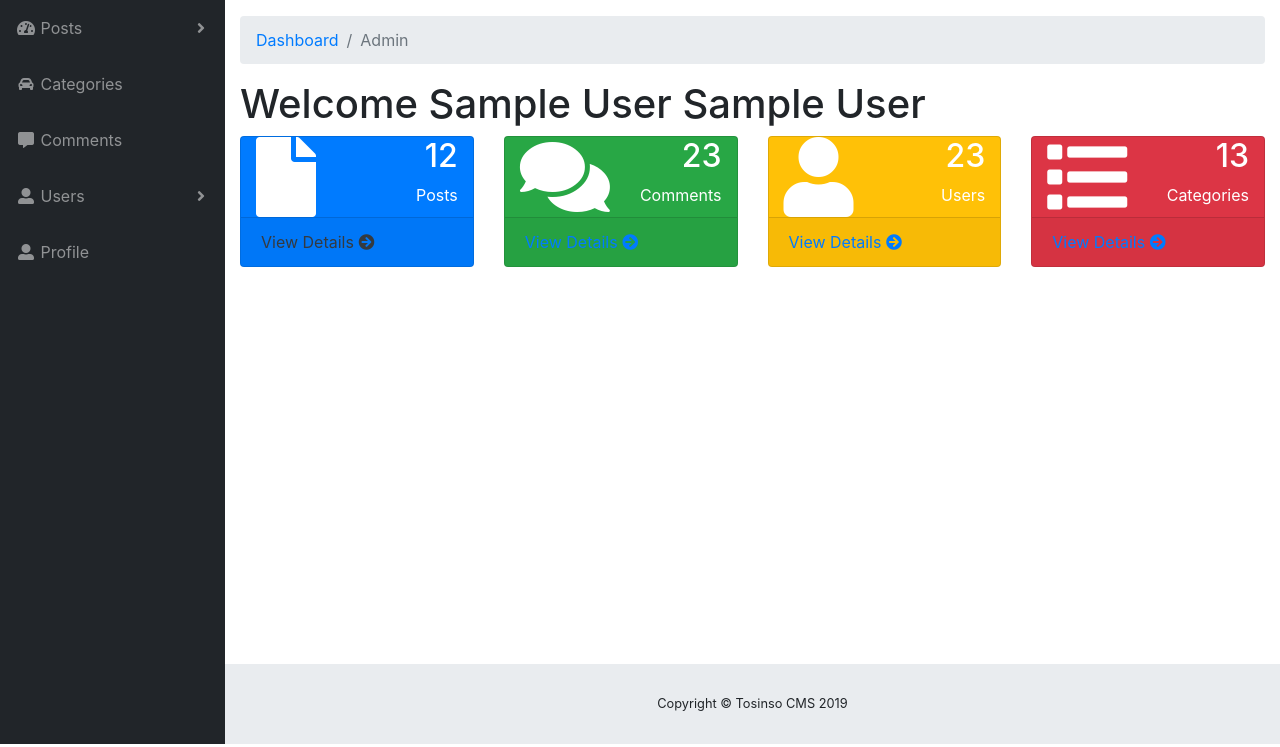
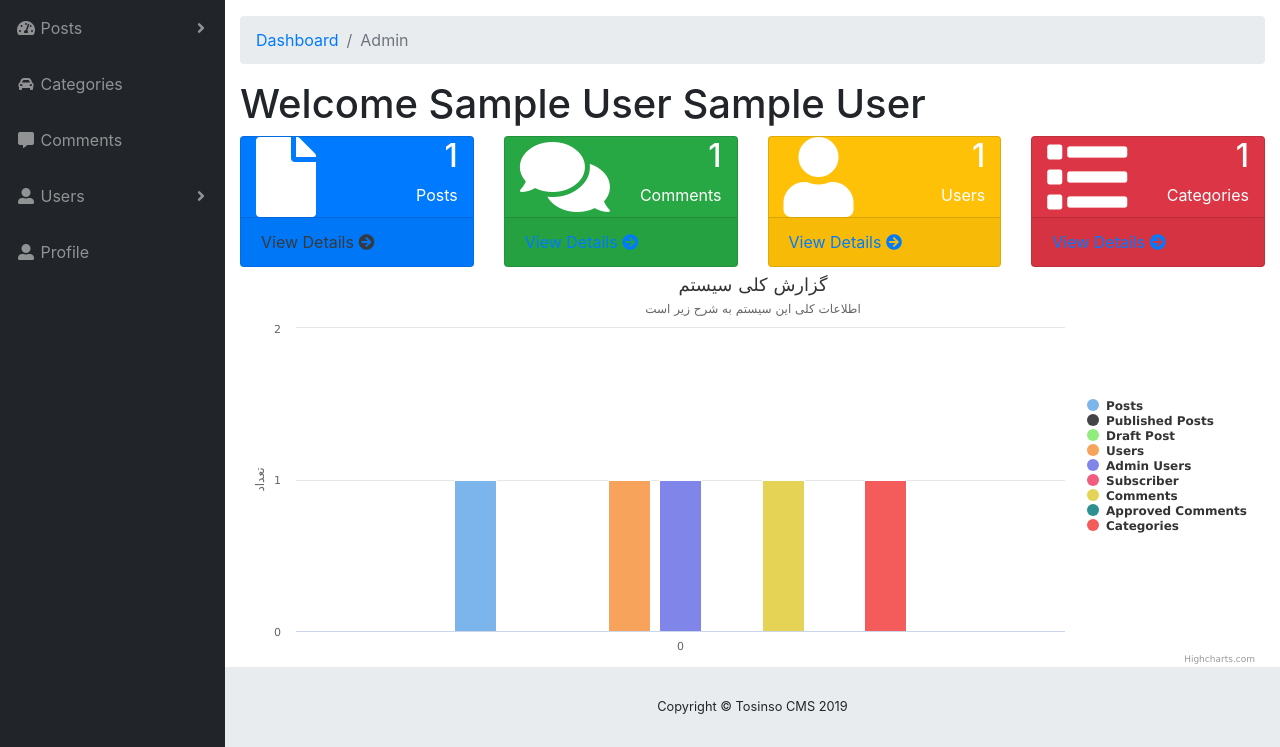
Before and after one commit to adelifar/PhpCourseCMS, a PHP site: page /admin in a window 1280 px wide. Shown: the part 56-803 px from the top of the page. Run offline with PHP 8.4, Linux system fonts and the light colour scheme; the visitor is signed in with stand-in values (Sample User, id 1); tables that the repository leaves empty or names only in its code hold one stand-in row (values such as "Sample post").

Commit message:
dashboard

```diff
--- a/admin/incs/footer.php
+++ b/admin/incs/footer.php
@@ -40,7 +40,7 @@
     </div>
 </div>
 
-<script src="/cms/vendor/jquery/jquery.min.js"></script>
+
 <script src="/cms/vendor/bootstrap/js/bootstrap.bundle.min.js"></script>
 
 <!-- Core plugin JavaScript-->
@@ -54,6 +54,8 @@
 <!-- Custom scripts for all pages-->
 <script src="/cms/js/sb-admin.min.js"></script>
 <script src="/cms/js/datatables.js"></script>
+
+
 <!-- Demo scripts for this page-->
 <!--<script src="js/demo/datatables-demo.js"></script>-->
 <!--<script src="js/demo/chart-area-demo.js"></script>-->
--- a/admin/incs/header.php
+++ b/admin/incs/header.php
@@ -5,6 +5,7 @@ include_once "../classes/Category_cls.php";
 include_once "../classes/Post_cls.php";
 include_once "../classes/Comment_cls.php";
 include_once "../classes/User_cls.php";
+include_once "../classes/Report_cls.php";
 session_start();
 if (!isset($_SESSION["role"]) || $_SESSION["role"]!="admin"){
     header("Location: ../");
@@ -37,3 +38,5 @@ if (!isset($_SESSION["role"]) || $_SESSION["role"]!="admin"){
 </head>
 
 <body id="page-top">
+<script src="/cms/vendor/jquery/jquery.min.js"></script>
+<script src="https://code.highcharts.com/highcharts.js"></script>
--- a/admin/incs/postTableData.php
+++ b/admin/incs/postTableData.php
@@ -30,7 +30,7 @@ $catObj = new Category();
     foreach ($posts as $post) {
         ?>
         <tr>
-            <td><?= $post["title"] ?></td>
+            <td><a href="../post.php?pid=<?= $post["id"] ?>"> <?= $post["title"] ?></a></td>
             <td><?php
                 $cat = $catObj->getCategory($post["category_id"]);
                 echo $cat[0]["name"];
--- a/admin/index.php
+++ b/admin/index.php
@@ -1,6 +1,8 @@
 <?php include "incs/header.php" ?>
 <?php include "incs/navigation.php" ?>
-
+<?php
+$reportObj=new Report();
+?>
 
 <div id="wrapper">
 
@@ -32,7 +34,7 @@
                                         <i class="fa fa-file fa-5x" aria-hidden="true"></i>
                                     </div>
                                     <div class="col-md-9 text-right">
-                                        <div class='h2'>12</div>
+                                        <div class='h2'><?=$reportObj->getPostCount()?></div>
                                         <div>Posts</div>
                                     </div>
                                 </div>
@@ -56,7 +58,7 @@
                                         <i class="fa fa-comments fa-5x"></i>
                                     </div>
                                     <div class="col-md-9 text-right">
-                                        <div class="h2">23</div>
+                                        <div class="h2"><?=$reportObj->getCommentCount()?></div>
                                         <div>Comments</div>
                                     </div>
                                 </div>
@@ -80,7 +82,7 @@
                                         <i class="fa fa-user fa-5x"></i>
                                     </div>
                                     <div class="col-md-9 text-right">
-                                        <div class='h2'>23</div>
+                                        <div class='h2'><?=$reportObj->getUserCount()?></div>
                                         <div> Users</div>
                                     </div>
                                 </div>
@@ -104,7 +106,7 @@
                                         <i class="fa fa-list fa-5x"></i>
                                     </div>
                                     <div class="col-md-9 text-right">
-                                        <div class='h2'>13</div>
+                                        <div class='h2'><?=$reportObj->getCategoryCount()?></div>
                                         <div>Categories</div>
                                     </div>
                                 </div>
@@ -119,12 +121,119 @@
                         </a>
                     </div>
                 </div>
+                <div class="col-md-12" id="container"></div>
             </div>
 
             <!-- /.row -->
 
 
         </div>
+        <script>
+            var chart = Highcharts.chart('container', {
+
+                chart: {
+                    type: 'column'
+                },
+
+                title: {
+                    text: 'گزارش کلی سیستم'
+                },
+
+                subtitle: {
+                    text: 'اطلاعات کلی این سیستم به شرح زیر است'
+                },
+
+                legend: {
+                    align: 'right',
+                    verticalAlign: 'middle',
+                    layout: 'vertical'
+                },
+
+                xAxis: {
+                    categories: [],
+                    labels: {
+                        x: 0
+                    }
+                },
+
+                yAxis: {
+                    allowDecimals: false,
+                    title: {
+                        text: 'تعداد'
+                    }
+                },
+
+                series: [{
+                    name: 'Posts',
+                    data: [<?=$reportObj->getPostCount()?>]
+                }, {
+                    name: 'Published Posts',
+                    data: [<?=$reportObj->getActivePostCount()?>]
+                },{
+                    name: 'Draft Post',
+                    data: [<?=$reportObj->getDraftPostCount()?>]
+                },{
+                    name: 'Users',
+                    data: [<?=$reportObj->getUserCount()?>]
+                },{
+                    name: 'Admin Users',
+                    data: [<?=$reportObj->getAdminUserCount()?>]
+                },{
+                    name: 'Subscriber',
+                    data: [<?=$reportObj->getSubscriberCount()?>]
+                }, {
+                    name: 'Comments',
+                    data: [<?=$reportObj->getCommentCount()?>]
+                },{
+                    name: 'Approved Comments',
+                    data: [<?=$reportObj->getApprovedCommentCount()?>]
+                },
+                    {
+                        name: 'Categories',
+                        data: [<?=$reportObj->getCategoryCount()?>]
+                    }],
+
+                responsive: {
+                    rules: [{
+                        condition: {
+                            maxWidth: 500
+                        },
+                        chartOptions: {
+                            legend: {
+                                align: 'center',
+                                verticalAlign: 'bottom',
+                                layout: 'horizontal'
+                            },
+                            yAxis: {
+                                labels: {
+                                    align: 'left',
+                                    x: 0,
+                                    y: -5
+                                },
+                                title: {
+                                    text: null
+                                }
+                            },
+                            subtitle: {
+                                text: null
+                            },
+                            credits: {
+                                enabled: false
+                            }
+                        }
+                    }]
+                }
+            });
+
+            $('#small').click(function () {
+                chart.setSize(400, 300);
+            });
+
+            $('#large').click(function () {
+                chart.setSize(600, 300);
+            });
+
+        </script>
         <!-- /.container-fluid -->
 
         <!-- Sticky Footer -->
--- /dev/null
+++ b/classes/Report_cls.php
@@ -0,0 +1,70 @@
+<?php
+/**
+ * Created by IntelliJ IDEA.
+ * User: Unity
+ * Date: 4/23/2019
+ * Time: 2:49 PM
+ */
+
+class Report extends DB
+{
+    function getPostCount()
+    {
+        $query="select count(id) as cnt from posts";
+        $result=$this->connect()->query($query)->fetchAll(PDO::FETCH_ASSOC);
+        return $result[0]["cnt"];
+    }
+    function getUserCount()
+    {
+        $query="select count(id) as cnt from users";
+        $result=$this->connect()->query($query)->fetchAll(PDO::FETCH_ASSOC);
+        return $result[0]["cnt"];
+    }
+    function getCommentCount()
+    {
+        $query="select count(id) as cnt from comments";
+        $result=$this->connect()->query($query)->fetchAll(PDO::FETCH_ASSOC);
+        return $result[0]["cnt"];
+    }
+    function getCategoryCount()
+    {
+        $query="select count(id) as cnt from categories";
+        $result=$this->connect()->query($query)->fetchAll(PDO::FETCH_ASSOC);
+        return $result[0]["cnt"];
+    }
+
+    public function getActivePostCount()
+    {
+        $query="select count(id) as cnt from posts where status='published'";
+        $result=$this->connect()->query($query)->fetchAll(PDO::FETCH_ASSOC);
+        return $result[0]["cnt"];
+    }
+
+    public function getDraftPostCount()
+    {
+        $query="select count(id) as cnt from posts where status='draft'";
+        $result=$this->connect()->query($query)->fetchAll(PDO::FETCH_ASSOC);
+        return $result[0]["cnt"];
+    }
+
+    public function getAdminUserCount()
+    {
+        $query="select count(id) as cnt from users where role='admin'";
+        $result=$this->connect()->query($query)->fetchAll(PDO::FETCH_ASSOC);
+        return $result[0]["cnt"];
+    }
+
+    public function getSubscriberCount()
+    {
+        $query="select count(id) as cnt from users where role='subscriber'";
+        $result=$this->connect()->query($query)->fetchAll(PDO::FETCH_ASSOC);
+        return $result[0]["cnt"];
+    }
+
+    public function getApprovedCommentCount()
+    {
+        $query="select count(id) as cnt from comments where status=1";
+        $result=$this->connect()->query($query)->fetchAll(PDO::FETCH_ASSOC);
+        return $result[0]["cnt"];
+    }
+}
```
Also changed, not shown: login.php (+4 -4 lines).
